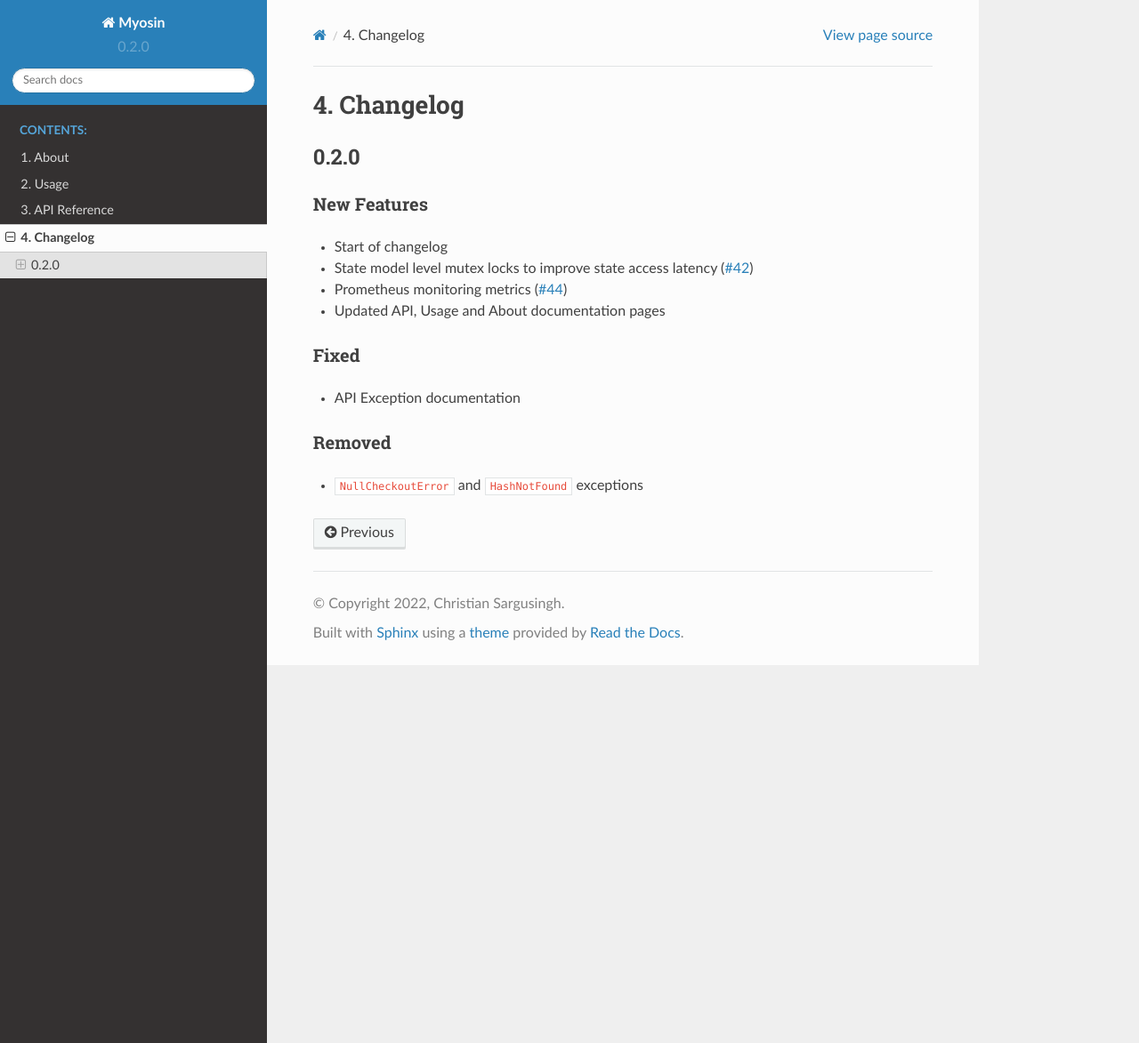
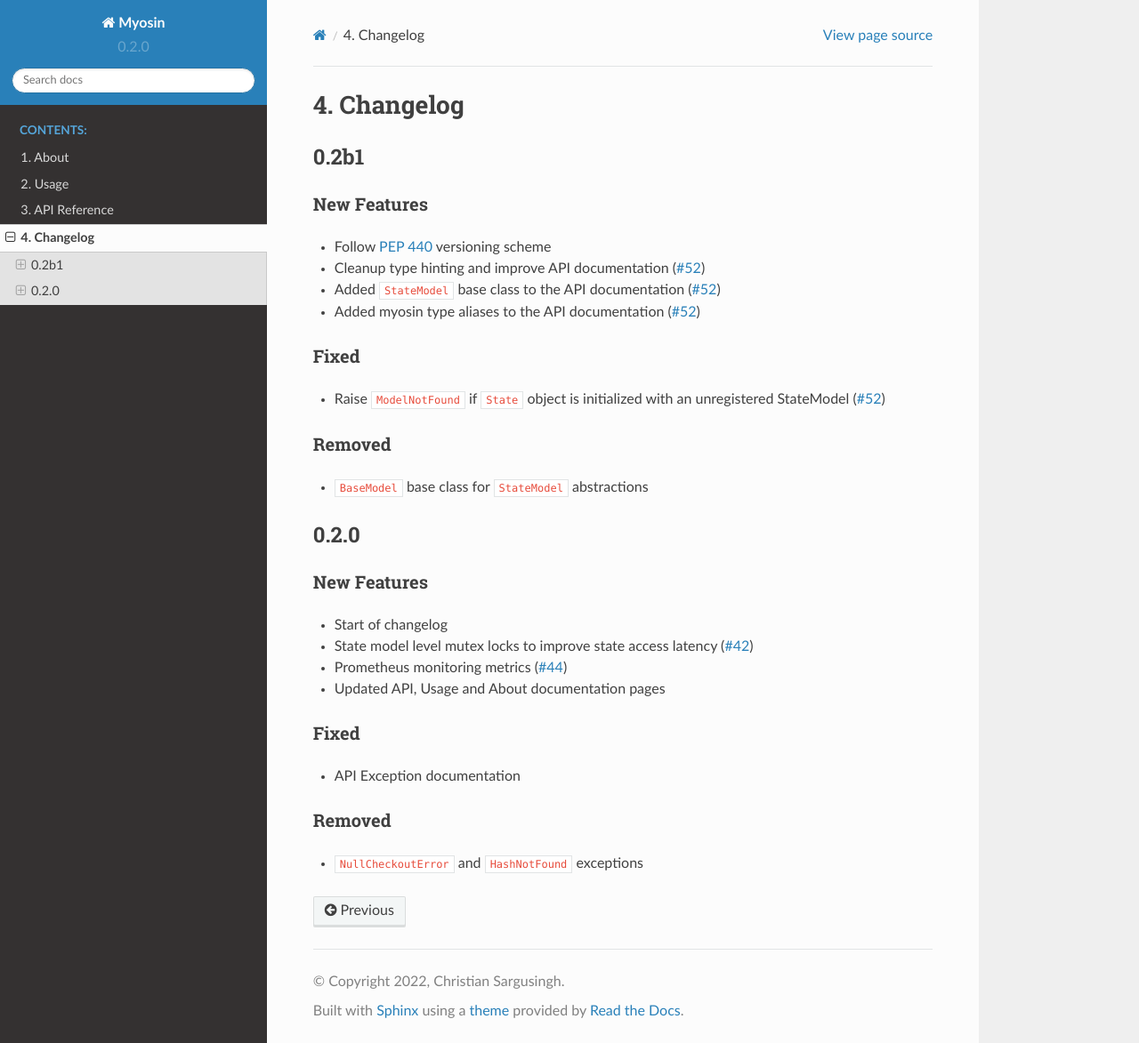
Before and after one commit to ztnel/model.io, a Sphinx documentation site: the page built from docs/source/changelog.rst, in a window 1280 px wide and 1173 px high. Shown: the whole window at 89% size. Built offline with Sphinx 7.4.7 and the Read the Docs theme 2.0.0, drawn with Linux system fonts in a browser that asks for light colours.

Commit message:
update changelog

```diff
--- a/docs/source/changelog.rst
+++ b/docs/source/changelog.rst
@@ -1,6 +1,30 @@
 *********
 Changelog
 *********
+
+0.2b1
+======
+
+New Features
+------------
+* Follow `PEP 440`_ versioning scheme
+* Cleanup type hinting and improve API documentation (`#52`_)
+* Added ``StateModel`` base class to the API documentation (`#52`_)
+* Added myosin type aliases to the API documentation (`#52`_)
+
+.. _#52: https://github.com/ztnel/myosin/pull/52
+.. _PEP 440: https://peps.python.org/pep-0440/
+
+Fixed
+-----
+* Raise ``ModelNotFound`` if ``State`` object is initialized with an unregistered StateModel (`#52`_)
+
+.. _#52: https://github.com/ztnel/myosin/pull/52
+
+Removed
+-------
+* ``BaseModel`` base class for ``StateModel`` abstractions
+
 
 0.2.0
 =====
```
